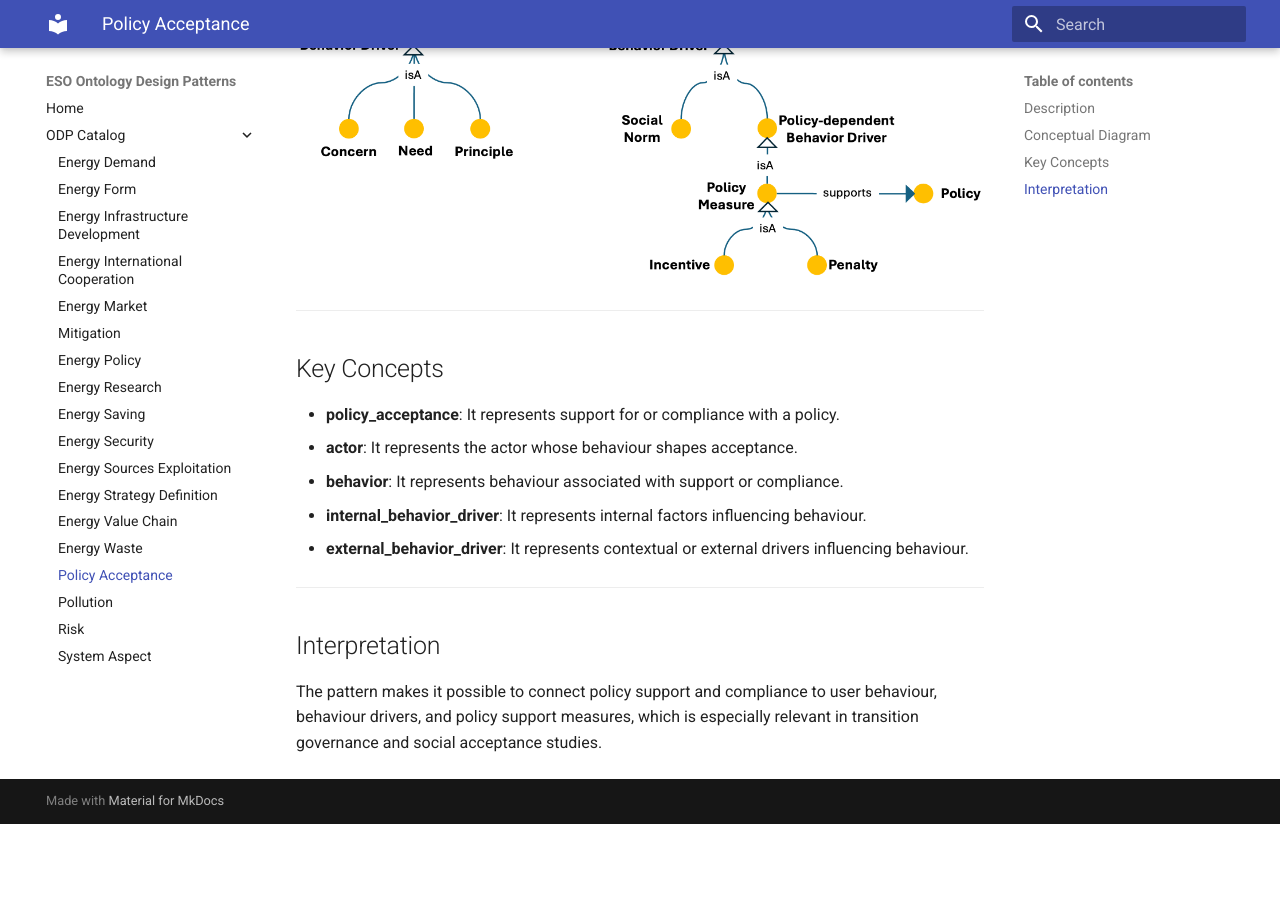
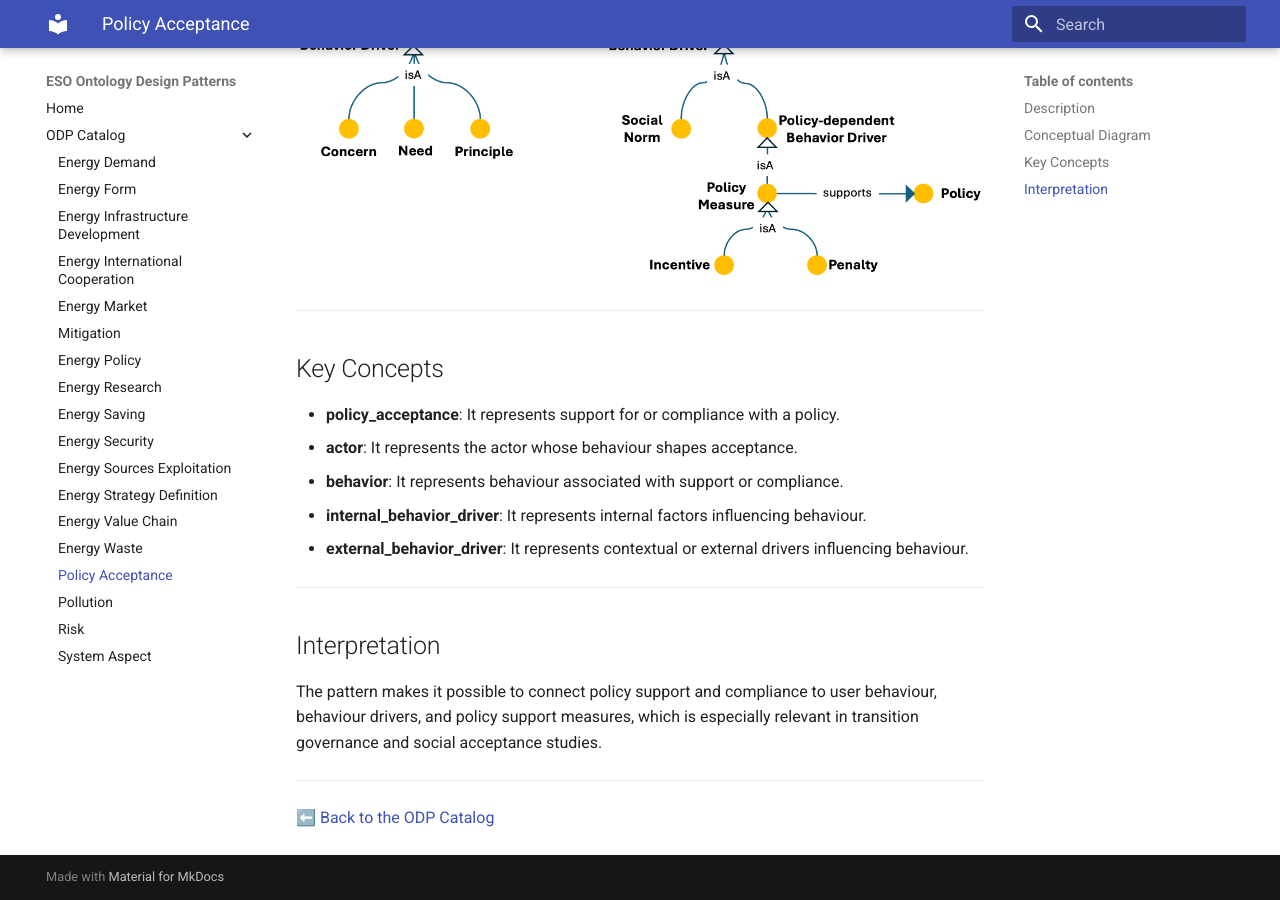
Before and after one commit to AntonioDeNicola/eso-odp-site, an MkDocs documentation site: the page built from docs/odp/policy-acceptance.md, in a window 1280 px wide and 900 px high, scrolled down 688 px. Built offline with MkDocs 1.6.1 and Material for MkDocs 9.7.7, drawn with Linux system fonts in a browser that asks for light colours; before the commit the page ends 1512 px from its top, so only the background shows below that.

Commit message:
Update policy-acceptance.md

```diff
--- a/docs/odp/policy-acceptance.md
+++ b/docs/odp/policy-acceptance.md
@@ -24,3 +24,7 @@ This pattern provides a structured semantic representation that can be reused ac
 
 ## Interpretation
 The pattern makes it possible to connect policy support and compliance to user behaviour, behaviour drivers, and policy support measures, which is especially relevant in transition governance and social acceptance studies.
+
+---
+
+⬅️ [Back to the ODP Catalog](./)
```
